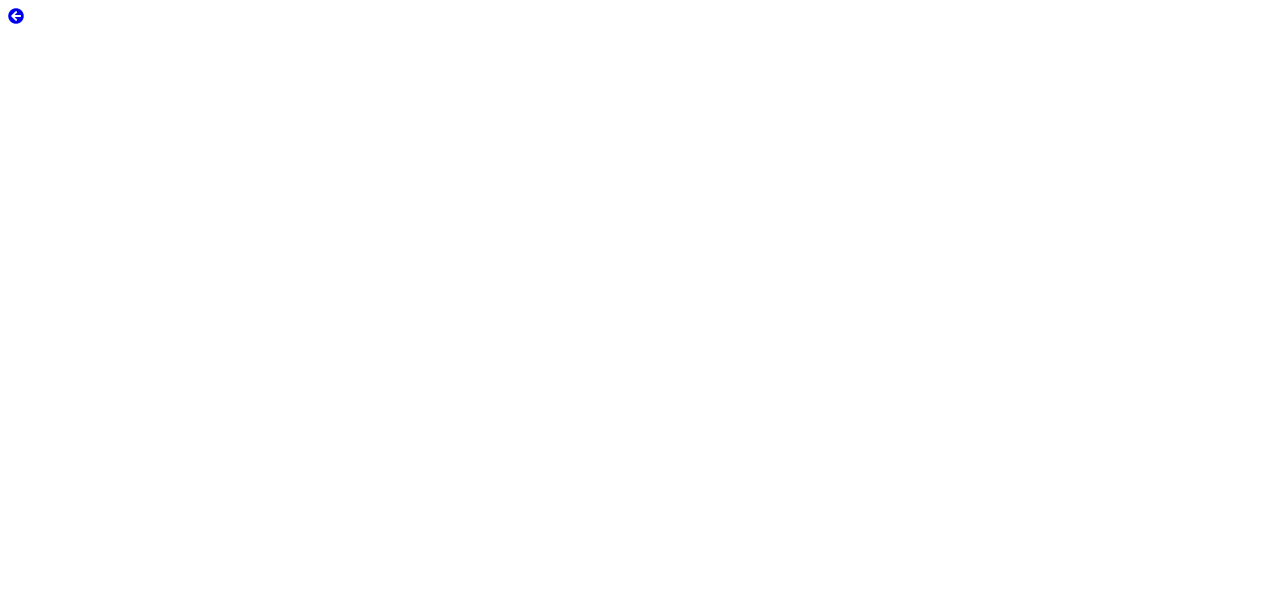
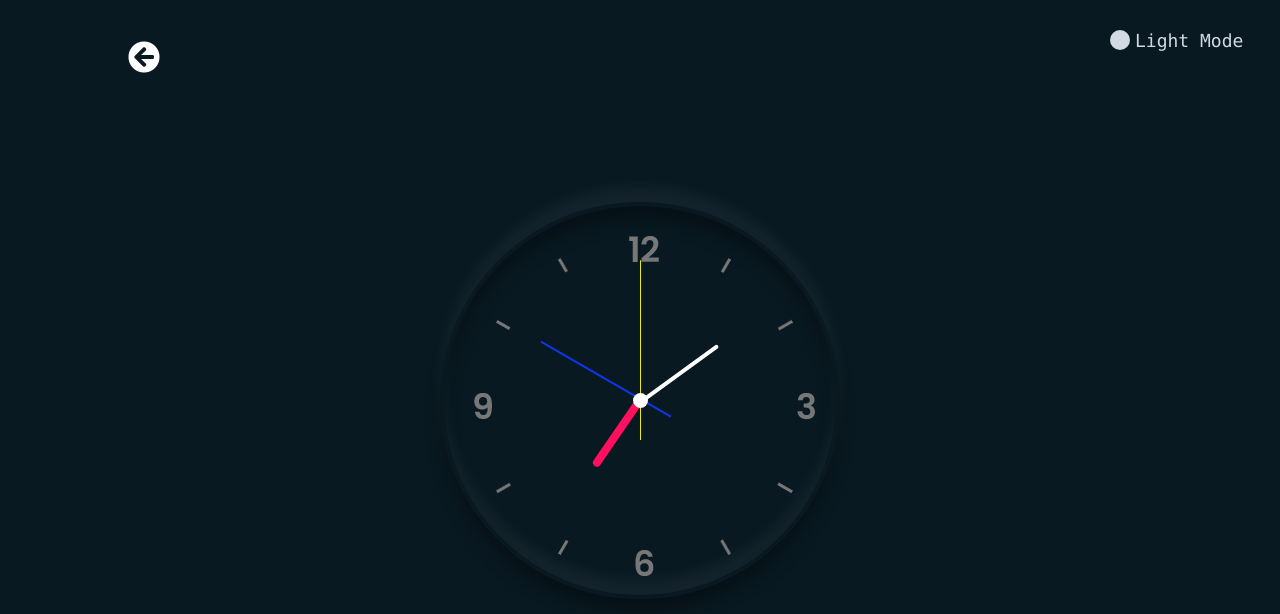
Before and after one commit to sisu2468/JS-Project, a plain HTML site: page neoclock/index.html in a window 1280 px wide. Drawn offline with Linux system fonts and the light colour scheme; the site is published under a folder, as on GitHub Pages, so addresses that start at the root find nothing.

Commit message:
links updated

```diff
--- a/neoclock/index.html
+++ b/neoclock/index.html
@@ -6,11 +6,11 @@
     <meta name="viewport" content="width=device-width, initial-scale=1.0">
     <link href="https://cdnjs.cloudflare.com/ajax/libs/font-awesome/5.13.0/css/all.min.css" rel="stylesheet">
     <title>Neomorphism Clock</title>
-    <link rel="stylesheet" href="/neoclock/style.css">
+    <link rel="stylesheet" href="style.css">
 </head>
 <body>
     <div class="backbtn">
-        <a href="/index.html#project"><i class="fas fa-arrow-circle-left"></i></a>
+        <a href="/JavaScript-Projects/#project"><i class="fas fa-arrow-circle-left"></i></a>
       </div>
     <div class="clock">
         <div class="hour">
```
Also changed, not shown: calc/index.html (+1 -1 lines), percentcalc/index.html (+2 -2 lines), pwdgen/index.html (+1 -1 lines), todo/index.html (+1 -1 lines).
